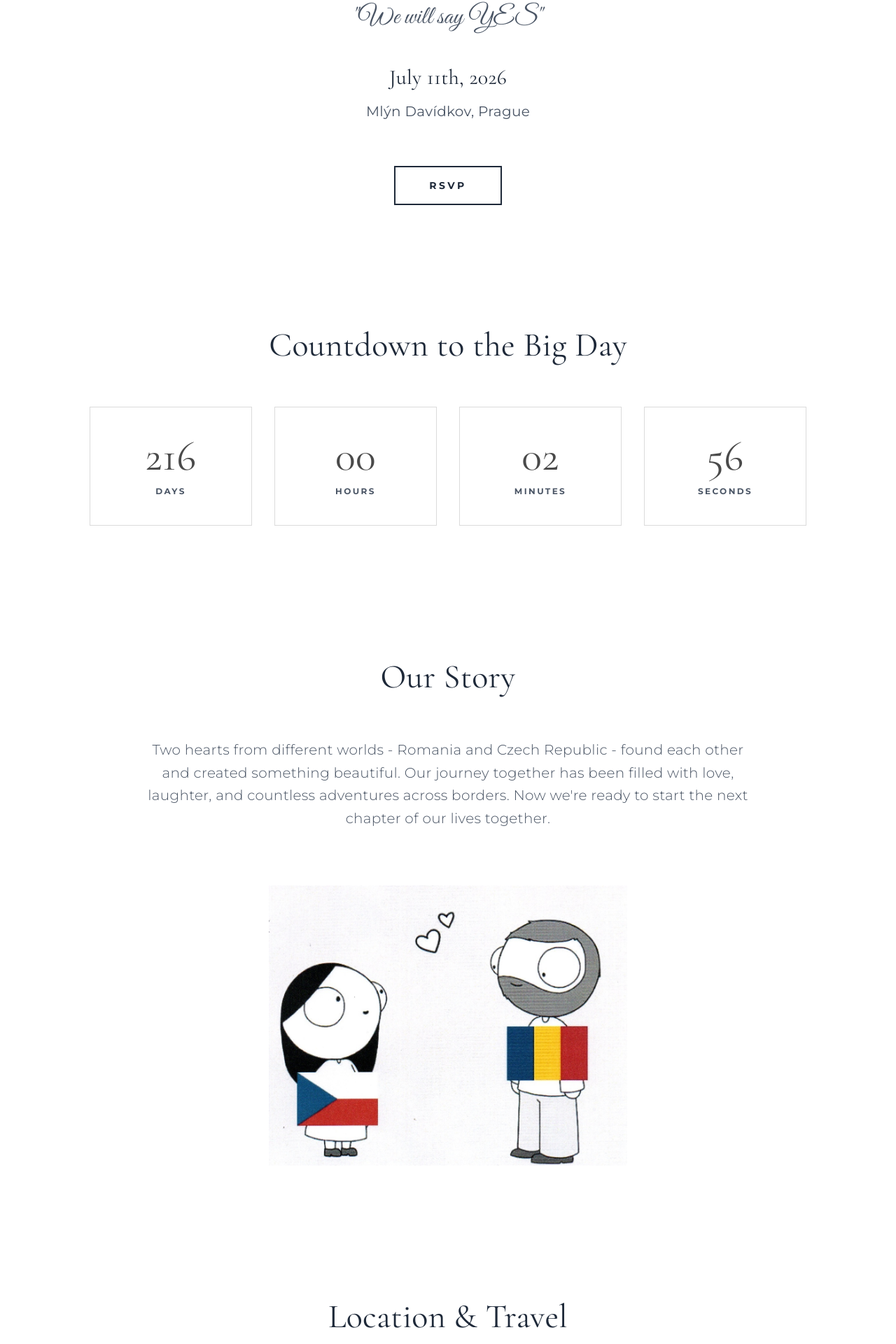
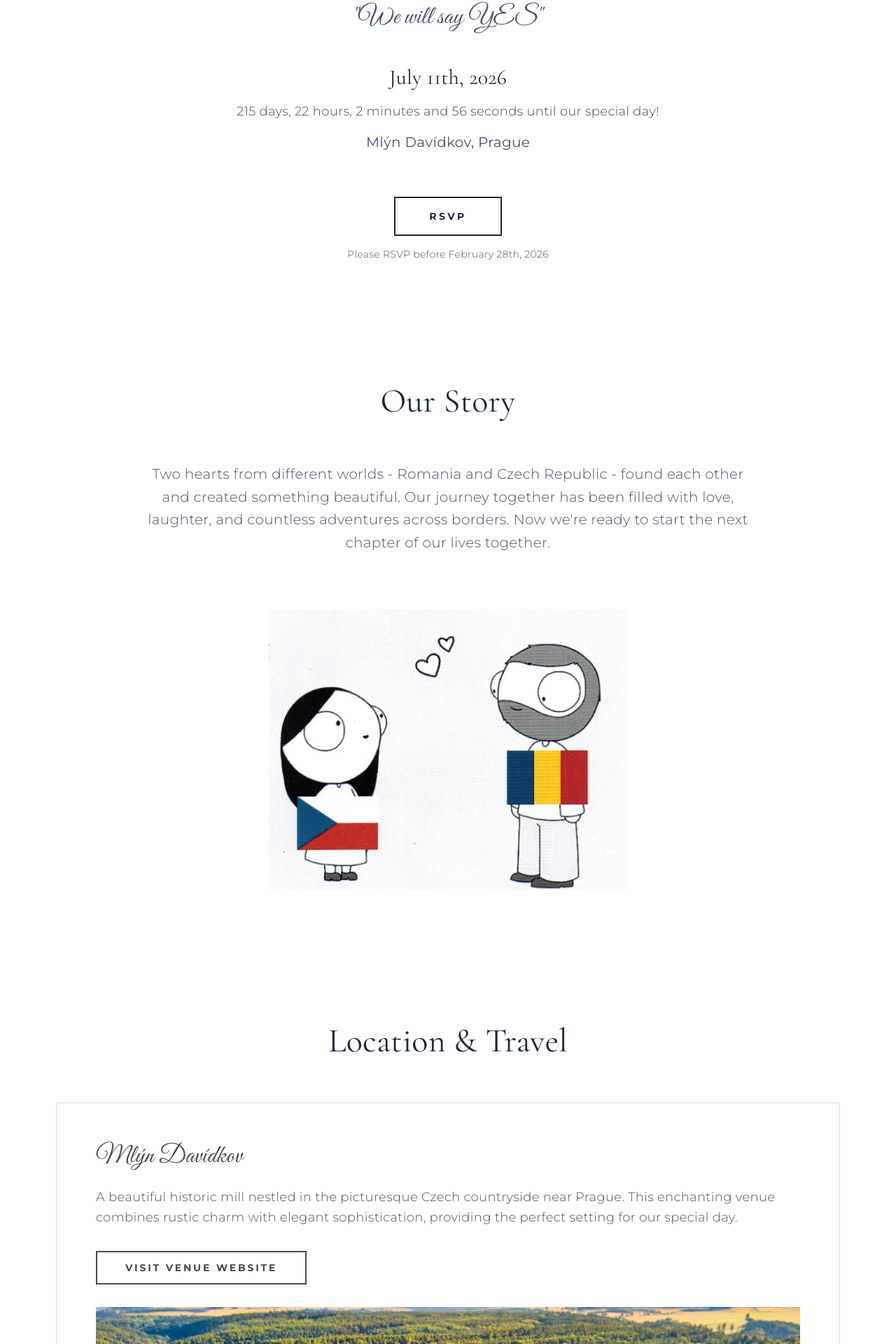
Before and after one commit to srflorea/wedding-website, a Next.js app: page /en in a window 1280 px wide. Shown: the part 683-2603 px from the top of the page at 70% size. Built offline with nearby package versions, Linux system fonts and the light colour scheme.

Commit message:
Design updates

```diff
--- a/app/[locale]/page.tsx
+++ b/app/[locale]/page.tsx
@@ -1,5 +1,4 @@
 import Hero from '@/components/Hero';
-import Countdown from '@/components/Countdown';
 import OurStory from '@/components/OurStory';
 import Location from '@/components/Location';
 import RSVPForm from '@/components/RSVPForm';
@@ -11,7 +10,6 @@ export default function Home() {
   return (
     <main className="min-h-screen">
       <Hero />
-      <Countdown />
       <OurStory />
       <Location />
       <RSVPForm />
--- a/app/api/rsvp/route.ts
+++ b/app/api/rsvp/route.ts
@@ -3,12 +3,12 @@ import { NextResponse } from 'next/server';
 export async function POST(request: Request) {
   try {
     const body = await request.json();
-    const { name, email, guests, guestNames, attending, arrivalDay, dietary, songSuggestion, message } = body;
+    const { name, guests, guestNames, attending, arrivalDay, dietary, songSuggestion, message } = body;
 
-    // Validate required fields - name is always required, email only for 'yes'
-    if (!name || (attending === 'yes' && !email)) {
+    // Validate required fields - name is always required
+    if (!name) {
       return NextResponse.json(
-        { error: 'Name is required, and email is required when attending' },
+        { error: 'Name is required' },
         { status: 400 }
       );
     }
@@ -45,7 +45,6 @@ export async function POST(request: Request) {
       body: JSON.stringify({
         fields: {
           Name: name || '',
-          Email: email || '',
           Guests: attending === 'yes' ? Number(guests) : 0,
           'Guest Names': guestNames || '',
           Attending: attending,
--- a/components/Hero.tsx
+++ b/components/Hero.tsx
@@ -1,9 +1,36 @@
+'use client';
+
 import { useTranslations } from 'next-intl';
 import LanguageSelector from './LanguageSelector';
 import Image from 'next/image';
+import { useState, useEffect } from 'react';
 
 export default function Hero() {
   const t = useTranslations('hero');
+  const [timeLeft, setTimeLeft] = useState({ days: 0, hours: 0, minutes: 0, seconds: 0 });
+
+  useEffect(() => {
+    const weddingDate = new Date('2026-07-11T13:00:00');
+
+    const calculateTimeLeft = () => {
+      const now = new Date();
+      const difference = weddingDate.getTime() - now.getTime();
+
+      if (difference > 0) {
+        setTimeLeft({
+          days: Math.floor(difference / (1000 * 60 * 60 * 24)),
+          hours: Math.floor((difference / (1000 * 60 * 60)) % 24),
+          minutes: Math.floor((difference / 1000 / 60) % 60),
+          seconds: Math.floor((difference / 1000) % 60)
+        });
+      }
+    };
+
+    calculateTimeLeft();
+    const timer = setInterval(calculateTimeLeft, 1000);
+
+    return () => clearInterval(timer);
+  }, []);
 
   return (
     <section className="relative min-h-screen flex items-center justify-center bg-white">
@@ -40,6 +67,9 @@ export default function Hero() {
           <p className="text-2xl md:text-3xl font-serif text-gray-800">
             {t('date')}
           </p>
+          <p className="text-base md:text-lg text-accent font-light">
+            {t('countdown', { days: timeLeft.days, hours: timeLeft.hours, minutes: timeLeft.minutes, seconds: timeLeft.seconds })}
+          </p>
           <p className="text-lg md:text-xl text-gray-600">
             {t('venue')}
           </p>
@@ -52,6 +82,9 @@ export default function Hero() {
           >
             RSVP
           </a>
+          <p className="mt-4 text-sm text-gray-600 font-light">
+            {t('rsvpDeadline')}
+          </p>
         </div>
       </div>
 
--- a/components/Location.tsx
+++ b/components/Location.tsx
@@ -1,8 +1,12 @@
-import { useTranslations } from 'next-intl';
+import { useTranslations, useLocale } from 'next-intl';
 import Image from 'next/image';
 
 export default function Location() {
   const t = useTranslations('location');
+  const locale = useLocale();
+
+  // Use English version for en and ro, Czech version for cs
+  const venueUrl = locale === 'cs' ? 'https://www.mlyndavidkov.cz' : 'https://www.mlyndavidkov.cz/en';
 
   return (
     <section id="location" className="py-24 bg-white">
@@ -18,6 +22,15 @@ export default function Location() {
           <p className="text-gray-600 text-lg mb-8 leading-relaxed font-light">
             {t('venueDescription')}
           </p>
+
+          <a
+            href={venueUrl}
+            target="_blank"
+            rel="noopener noreferrer"
+            className="inline-block border-2 border-accent text-accent px-8 md:px-10 py-3 uppercase tracking-[0.15em] md:tracking-[0.2em] font-bold text-xs md:text-sm transition-all duration-300 hover:bg-accent hover:text-white mb-8"
+          >
+            {t('venueWebsite')}
+          </a>
 
           <div className="relative w-full h-72 md:h-[28rem] mb-8 overflow-hidden">
             <Image
@@ -68,6 +81,16 @@ export default function Location() {
           </div>
         </div>
 
+        <div className="bg-white border border-accent/20 p-10 mb-8">
+          <div className="text-5xl mb-6">🚐</div>
+          <h3 className="text-2xl font-serif text-gray-800 mb-5">
+            {t('transportation')}
+          </h3>
+          <p className="text-gray-600 leading-relaxed font-light">
+            {t('transportationDetails')}
+          </p>
+        </div>
+
         <div className="bg-white border border-accent/20 p-10">
           <div className="text-5xl mb-6">🏨</div>
           <h3 className="text-2xl font-serif text-gray-800 mb-5">
--- a/components/RSVPForm.tsx
+++ b/components/RSVPForm.tsx
@@ -7,7 +7,6 @@ export default function RSVPForm() {
   const t = useTranslations('rsvp');
   const [formData, setFormData] = useState({
     name: '',
-    email: '',
     guests: '1',
     guestNames: '',
     attending: '',
@@ -25,8 +24,8 @@ export default function RSVPForm() {
     setIsSubmitting(true);
     setError('');
 
-    // Validate name is always required, email only for 'yes'
-    if (!formData.name || (formData.attending === 'yes' && !formData.email)) {
+    // Validate name is always required
+    if (!formData.name) {
       setError(t('error'));
       setIsSubmitting(false);
       return;
@@ -52,7 +51,6 @@ export default function RSVPForm() {
       setSubmitted(true);
       setFormData({
         name: '',
-        email: '',
         guests: '1',
         guestNames: '',
         attending: '',
@@ -155,20 +153,6 @@ export default function RSVPForm() {
 
                 {formData.attending === 'yes' && (
                   <>
-                    <div className="mb-8">
-                      <label htmlFor="email" className="block text-gray-800 font-bold text-sm uppercase tracking-[0.15em] mb-3">
-                        {t('email')} *
-                      </label>
-                      <input
-                        type="email"
-                        id="email"
-                        name="email"
-                        value={formData.email}
-                        onChange={handleChange}
-                        className="w-full px-4 py-3 border border-gray-300 focus:ring-1 focus:ring-accent focus:border-accent transition-colors"
-                      />
-                    </div>
-
                     <div className="mb-8">
                       <label htmlFor="guests" className="block text-gray-800 font-bold text-sm uppercase tracking-[0.15em] mb-3">
                         {t('guests')}
--- a/messages/cs.json
+++ b/messages/cs.json
@@ -8,7 +8,9 @@
     "title": "Ștefan Răzvan & Kristýna",
     "subtitle": "\"Řekneme si ANO\"",
     "date": "11. července 2026",
-    "venue": "Mlýn Davídkov, Praha"
+    "countdown": "{days} dní, {hours} hodin, {minutes} minut a {seconds} sekund do našeho velkého dne!",
+    "venue": "Mlýn Davídkov, Praha",
+    "rsvpDeadline": "Potvrďte prosím účast před 28. únorem 2026"
   },
   "countdown": {
     "title": "Odpočítávání do Velkého Dne",
@@ -25,19 +27,22 @@
     "title": "Místo & Doprava",
     "venueName": "Mlýn Davídkov",
     "venueDescription": "Krásný historický mlýn zasazený do malebné české krajiny nedaleko Prahy. Toto kouzelné místo kombinuje rustikální šarm s elegantní sofistikovaností a poskytuje perfektní prostředí pro náš velký den.",
+    "venueWebsite": "Navštivte webové stránky místa konání",
     "address": "Adresa",
     "addressDetails": "Hryzely 36, 281 63 Barchovice-Zásmuky, Česko",
     "gettingThere": "Jak se tam dostat",
     "fromPrague": "Z Prahy",
-    "fromPragueDetails": "Místo se nachází přibližně 20 km jihozápadně od centra Prahy. Doporučujeme pronajmout si auto nebo domluvit dopravu s ostatními hosty. K dispozici jsou také taxi služby z Prahy.",
+    "fromPragueDetails": "Místo se nachází přibližně 20 km jihozápadně od centra Prahy. Veřejná doprava není k dispozici.",
     "fromAirport": "Z Letiště",
     "fromAirportDetails": "Letiště Václava Havla Praha (PRG) je nejbližší mezinárodní letiště, přibližně 30 km od místa konání. Cesta trvá přibližně 30-40 minut.",
+    "transportation": "Doprava",
+    "transportationDetails": "Pro ty, kteří potřebují dopravu, budeme mít minivan, který pojede mezi centrem Prahy, letištěm a místem konání v pátek odpoledne a v sobotu ráno. Jen se ujistěte, že nám předem dáte vědět o svých plánech. Pokud chcete větší flexibilitu, můžete přijet autem (vlastním nebo pronajatým).",
     "accommodation": "Ubytování",
-    "accommodationDetails": "Doporučujeme rezervovat ubytování v Praze a domluvit si dopravu na místo konání. Praha nabízí širokou škálu hotelů a apartmánů pro všechny rozpočty."
+    "accommodationDetails": "Poskytneme ubytování v sobotu večer na místě konání. Budeme tam od pátku, takže pokud se k nám chcete připojit i v pátek, dejte nám prosím vědět a můžeme pro vás zajistit ubytování."
   },
   "rsvp": {
     "title": "Potvrdit Účast",
-    "description": "Dejte nám prosím vědět, zda se k nám můžete připojit v náš velký den",
+    "description": "Dejte nám prosím vědět před 28. únorem, zda se k nám můžete připojit v náš velký den",
     "name": "Celé Jméno",
     "email": "Email",
     "guests": "Počet Hostů",
--- a/messages/en.json
+++ b/messages/en.json
@@ -8,7 +8,9 @@
     "title": "Ștefan Răzvan & Kristýna",
     "subtitle": "\"We will say YES\"",
     "date": "July 11th, 2026",
-    "venue": "Mlýn Davídkov, Prague"
+    "countdown": "{days} days, {hours} hours, {minutes} minutes and {seconds} seconds until our special day!",
+    "venue": "Mlýn Davídkov, Prague",
+    "rsvpDeadline": "Please RSVP before February 28th, 2026"
   },
   "countdown": {
     "title": "Countdown to the Big Day",
@@ -25,19 +27,22 @@
     "title": "Location & Travel",
     "venueName": "Mlýn Davídkov",
     "venueDescription": "A beautiful historic mill nestled in the picturesque Czech countryside near Prague. This enchanting venue combines rustic charm with elegant sophistication, providing the perfect setting for our special day.",
+    "venueWebsite": "Visit Venue Website",
     "address": "Address",
     "addressDetails": "Hryzely 36, 281 63 Barchovice-Zásmuky, Czechia",
     "gettingThere": "Getting There",
     "fromPrague": "From Prague",
-    "fromPragueDetails": "The venue is approximately 20 km southwest of Prague city center. We recommend renting a car or arranging transportation with other guests. Taxi services are also available from Prague.",
+    "fromPragueDetails": "The venue is approximately 20 km southwest of Prague city center. There is no public transport available.",
     "fromAirport": "From Airport",
     "fromAirportDetails": "Václav Havel Airport Prague (PRG) is the nearest international airport, approximately 30 km from the venue. Allow about 30-40 minutes for the journey.",
+    "transportation": "Transportation",
+    "transportationDetails": "For those that need transport, we will have a minivan which will run between Prague city center, the airport, and the venue on Friday afternoon and Saturday morning. Just make sure that you let us know in advance about your plans. If you want more flexibility, you could come by car (personal or rented).",
     "accommodation": "Accommodation",
-    "accommodationDetails": "We recommend booking accommodation in Prague and arranging transportation to the venue. Prague offers a wide range of hotels and apartments to suit all budgets."
+    "accommodationDetails": "We will provide accommodation on Saturday night at the venue. We'll be there starting Friday, so if you'd like to join us on Friday as well, please let us know and we can arrange accommodation for you."
   },
   "rsvp": {
     "title": "RSVP",
-    "description": "Please let us know if you can join us for our special day",
+    "description": "Please let us know before 28th of February if you can join us for our special day",
     "name": "Full Name",
     "email": "Email Address",
     "guests": "Number of Guests",
```
Also changed, not shown: messages/ro.json (+9 -4 lines).
